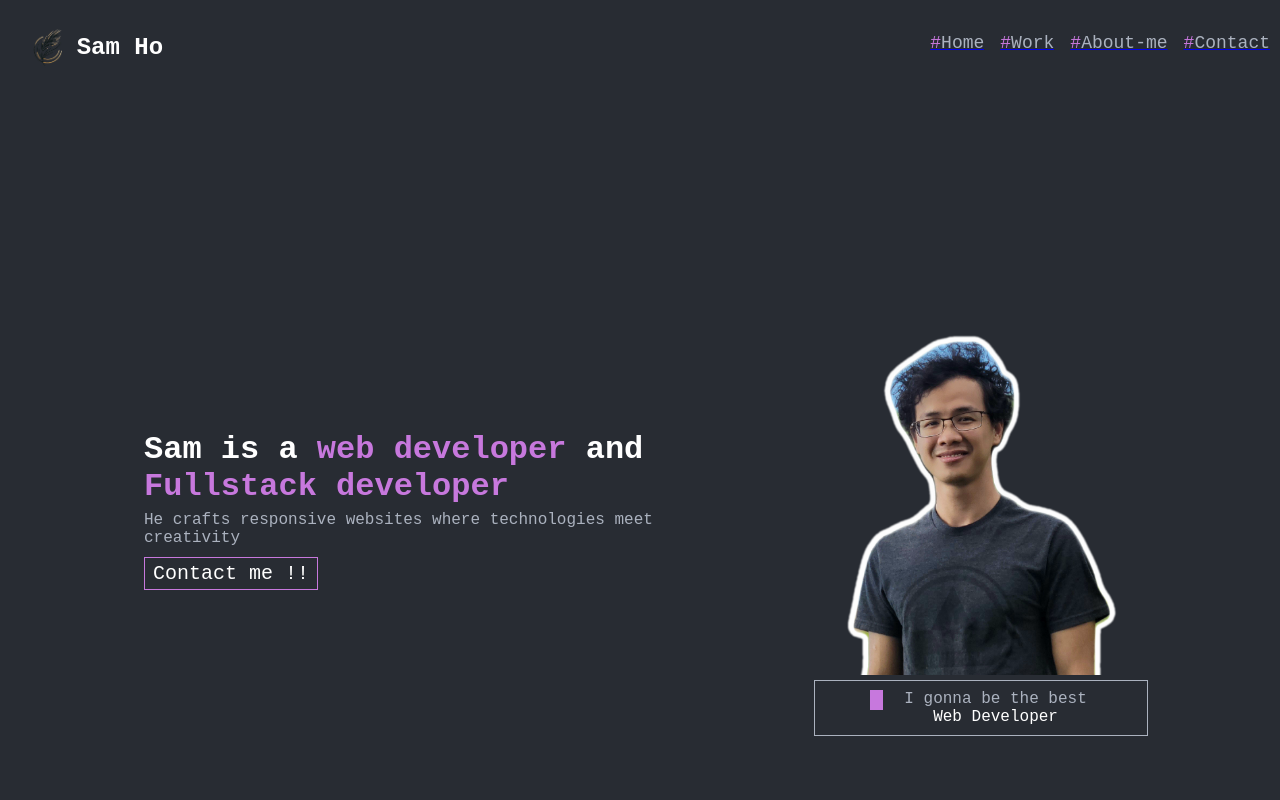
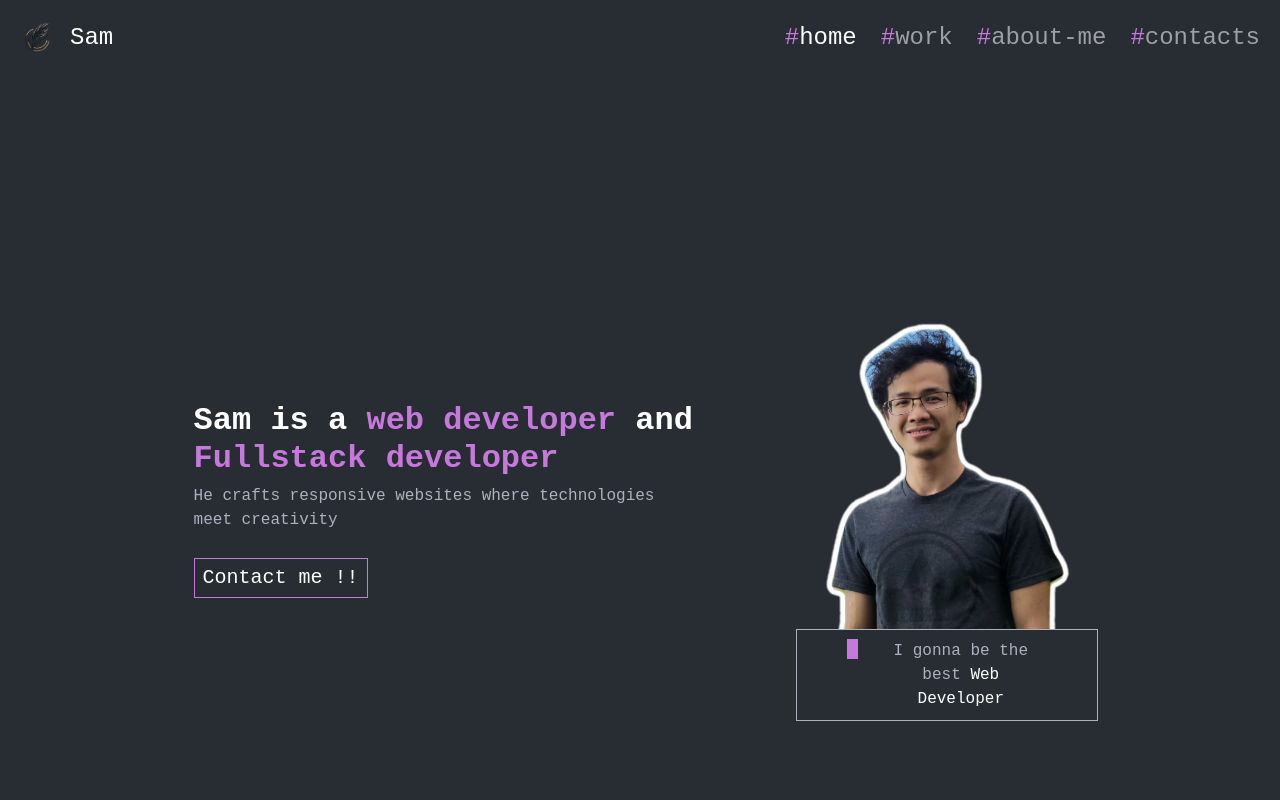
Before and after one commit to gokillboss/Portfolio, a React (Create React App) app: page / in a window 1280 px wide. Shown: the top 800 px of the page. Built offline with nearby package versions, Linux system fonts and the light colour scheme.

Commit message:
init react bootstrap, make the Navbar Responsive

```diff
--- a/package.json
+++ b/package.json
@@ -8,7 +8,9 @@
     "@testing-library/user-event": "^13.5.0",
     "aos": "^2.3.4",
     "aws-sdk": "^2.1534.0",
+    "bootstrap": "^5.3.3",
     "react": "^18.2.0",
+    "react-bootstrap": "^2.10.2",
     "react-dom": "^18.2.0",
     "react-router": "^6.18.0",
     "react-router-dom": "^6.18.0",
--- a/src/components/navbar/Navbar.jsx
+++ b/src/components/navbar/Navbar.jsx
@@ -1,56 +1,76 @@
-import "./styles.css"
-// eslint-disable-next-line
-import { useEffect, useState } from "react";
+import { useState, useEffect } from "react";
+import { NavLink } from "react-router-dom";
+import { Navbar as BootstrapNavbar } from "react-bootstrap";
 import Aos from "aos";
-import 'aos/dist/aos.css'
-import { NavLink } from "react-router-dom";
-
-
+import "aos/dist/aos.css";
 
 const Navbar = () => {
-    //const [toggle, setToggle] = useState(false);
+    const [toggle, setToggle] = useState(false);
+
     useEffect(() => {
-        Aos.init({ duration: 1000 })
-    }, [])
+        Aos.init({ duration: 1000 });
+    }, []);
 
-    return <>
-        <div data-aos="fade-down" className="bar">
-            <div className="top">
-                <div className="name">
-                    <img src={require("./logo.png")} alt="" />
-                    Sam Ho
+    return (
+        <>
+            <BootstrapNavbar
+                expand="md"
+                variant="dark"
+                className="fixed top-0 left-0 right-0 bg-[#282C33]"
+                data-aos="fade-down"
+                style={{ fontSize: "24px" }}
+            >
+                <div className="container-fluid d-flex justify-content-between align-items-center" style={{ maxWidth: "1560px", margin: "0 auto" }}>
+                    <div>
+                        <NavLink to="/" className="navbar-brand font-bold text-white d-flex align-items-center">
+                            <img
+                                src={require("./logo.png")}
+                                alt="Logo"
+                                className="img"
+                                style={{ height: "50px", marginRight: "8px" }} // Adjusted height
+                            />
+                            <span style={{ fontSize: "24px" }}>Sam</span>
+                        </NavLink>
                     </div>
-                <div className={"menu"}> {/** use toggle here */}
-                    <NavLink to='/'>
-                        <li className="custom-li">
-                            <span className="sp-li">#</span>Home
+                    <button
+                        className="navbar-toggler"
+                        type="button"
+                        onClick={() => setToggle(!toggle)}
+                    >
+                        <span className="navbar-toggler-icon"></span>
+                    </button>
+
+                    <div
+                        className={`collapse navbar-collapse justify-content-end  ${toggle ? "show" : ""}`} // Added justify-content-end class
+                        id="navbarNav"
+                    >
+                        <ul className="navbar-nav gap-2">
+                            <li className="nav-item">
+                                <NavLink to="/" className="nav-link">
+                                    <span style={{ color: "#C778DD" }} className="text-[#C778DD] font-medium">#</span>home
+                                </NavLink>
                             </li>
+                            <li className="nav-item">
+                                <NavLink to="/projects" className="nav-link">
+                                    <span style={{ color: "#C778DD" }} className="text-[#C778DD] font-medium">#</span>work
                                 </NavLink>
-
-                    <NavLink to='/projects'>
-                        <li className="custom-li">
-                            <span className="sp-li">#</span>Work
                             </li>
+                            <li className="nav-item">
+                                <NavLink to="/about" className="nav-link">
+                                    <span style={{ color: "#C778DD" }} className="text-[#C778DD] font-medium">#</span>about-me
                                 </NavLink>
-
-                    <NavLink to='/about'>
-                        <li className="custom-li">
-                            <span className="sp-li">#</span>About-me
                             </li>
+                            <li className="nav-item">
+                                <NavLink to="/contact" className="nav-link">
+                                    <span style={{ color: "#C778DD" }} className="font-medium">#</span>contacts
                                 </NavLink>
-
-                    <NavLink to='/contact'>
-                        <li className="custom-li">
-                            <span className="sp-li">#</span>Contact
                             </li>
-                    </NavLink>
-
-
+                        </ul>
                     </div>
                 </div>
-        </div>
+            </BootstrapNavbar>
         </>
-}
+    );
+};
 
-
-export default Navbar
+export default Navbar;
--- a/src/components/navbar/styles.css
+++ /dev/null
@@ -1,87 +0,0 @@
-/* Navbar styles */
-.navbar {
-  background-color: #282c33;
-  padding: 10px 20px;
-  display: flex;
-  justify-content: space-between;
-  align-items: center;
-  transition: transform 0.3s ease;
-  position: fixed;
-  top: 0;
-  left: 0;
-  right: 0;
-}
-
-.navbar.open {
-  transform: translateX(100%);
-}
-
-.top {
-  padding-left: 1.25rem; /* Equivalent to px-5 */
-  padding-right: 1.25rem; /* Equivalent to px-5 */
-  max-width: 1560px; /* Equivalent to max-w-[1560px] */
-  margin-left: auto; /* Equivalent to mx-auto */
-  margin-right: auto; /* Equivalent to mx-auto */
-  display: flex; /* Equivalent to flex */
-  align-items: center; /* Equivalent to items-center */
-  justify-content: space-between; /* Equivalent to justify-between */
-  padding-top: 1.5rem; /* Equivalent to pt-6 (6 * 0.25rem) */
-  margin-top: 0.5rem; /* Equivalent to my-2 (2 * 0.25rem) */
-}
-
-.top img {
-  width: 10%;
-}
-
-.name {
-  float: left;
-  display: flex;
-  margin-left: 0.5rem;
-  align-items: center;
-  font-weight: bold;
-  color: white;
-  font-size: 1.5rem;
-}
-
-.menu {
-  float: right;
-  display: flex;
-  align-items: center;
-}
-
-.media {
-  transition-duration: 300ms;
-  flex-direction: column;
-  justify-content: center;
-  display: flex;
-  position: fixed;
-  width: 100%;
-  background-color: #282c33;
-}
-
-.list {
-  display: flex;
-  flex-direction: column;
-  justify-content: center;
-  width: 100%;
-  background-color: #282c33;
-  position: fixed;
-  right: -100%;
-  top: 0;
-  bottom: 0;
-  transition: right 0.3s;
-}
-
-.custom-li {
-  color: #abb2bf;
-  font-size: 18px;
-  margin-top: 0.5rem;
-  margin-bottom: 1rem;
-  margin-left: 1rem;
-  list-style: none;
-}
-
-.sp-li {
-  color: #c778dd;
-  font-weight: medium;
-}
--- a/src/index.js
+++ b/src/index.js
@@ -2,6 +2,7 @@ import React from "react";
 import "./index.css";
 import ReactDOM from "react-dom/client";
 import App from "./App";
+import 'bootstrap/dist/css/bootstrap.min.css';
 import { BrowserRouter } from "react-router-dom";
 
 const root = ReactDOM.createRoot(document.getElementById("root"));
```
Also changed, not shown: 1 other file (tests, documents, lock files or other folders). Lines whose indentation alone changed are shown as unchanged.
